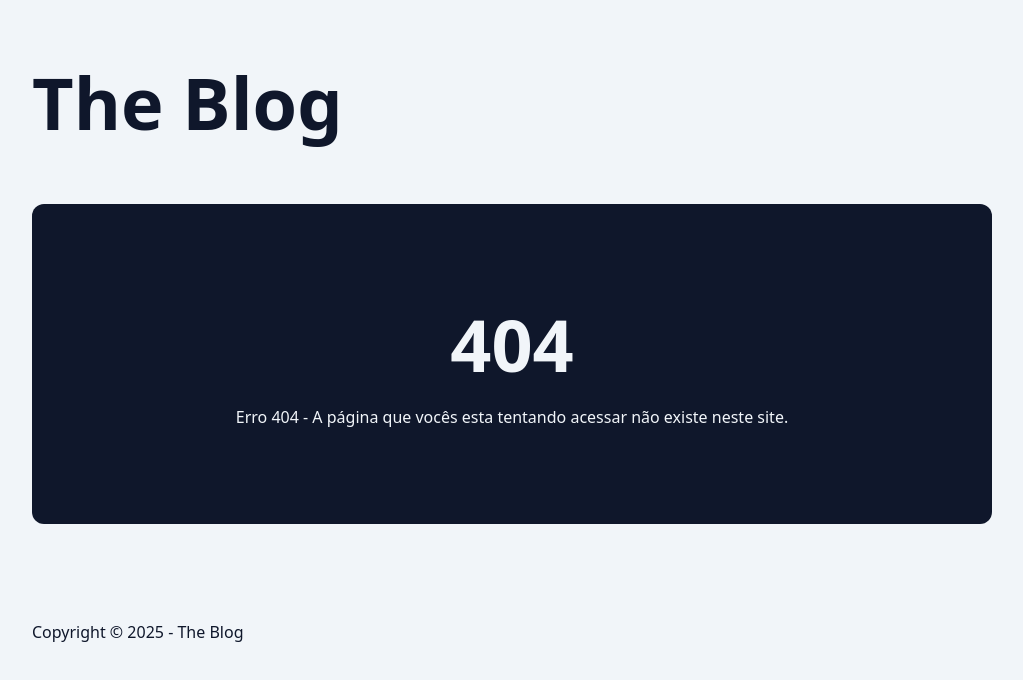
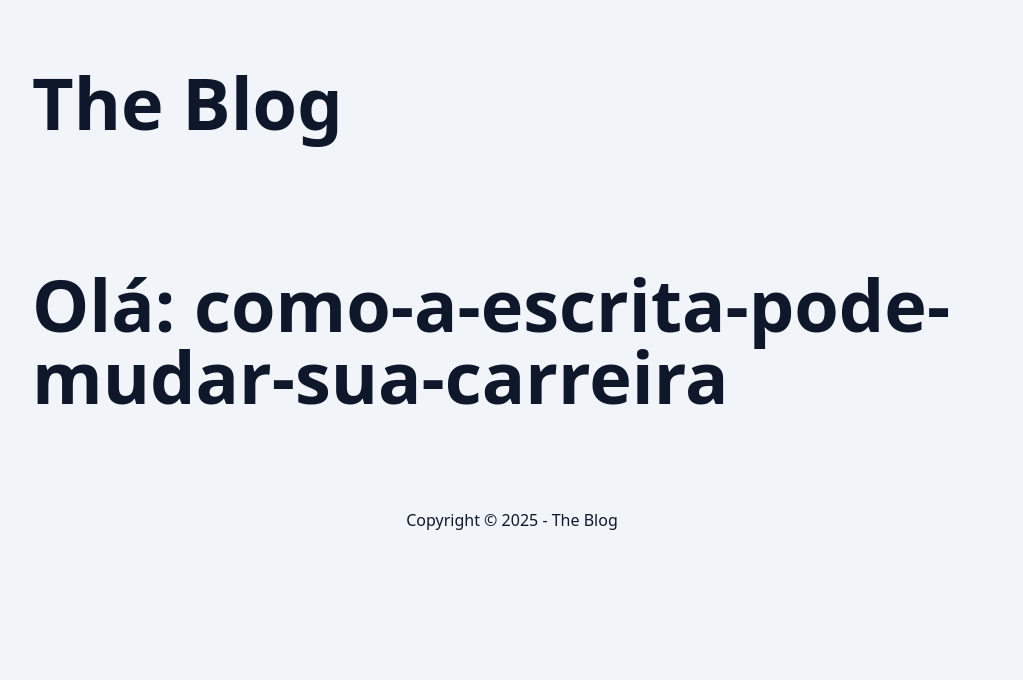
Before and after one commit to vitorugo1/blog-next, a Next.js app: page /post/como-a-escrita-pode-mudar-sua-carreira in a window 1280 px wide. Before the commit this address had no page. Shown: the top 680 px of the page, without its empty margins (128-1151 px from the left). Built offline with nearby package versions, Linux system fonts and the light colour scheme.

Commit message:
definição rota slug

```diff
--- /dev/null
+++ b/src/app/post/[slug]/page.tsx
@@ -0,0 +1,8 @@
+type PostSlugPage = {
+  params: Promise<{ slug: string }>;
+};
+
+export default async function PostSlugPage({ params }: PostSlugPage) {
+  const { slug } = await params;
+  return <h1 className='text-7xl font-extrabold py-16'>Olá: {slug}</h1>;
+}
--- a/src/components/Footer/index.tsx
+++ b/src/components/Footer/index.tsx
@@ -3,7 +3,7 @@
 export function Footer() {
   return (
     <footer className='pb-16'>
-      <p className='py-8'>
+      <p className='py-8 text-center'>
         <span>Copyright &copy; {new Date().getFullYear()} - </span>
         <Link href='/'>The Blog</Link>
       </p>
```
